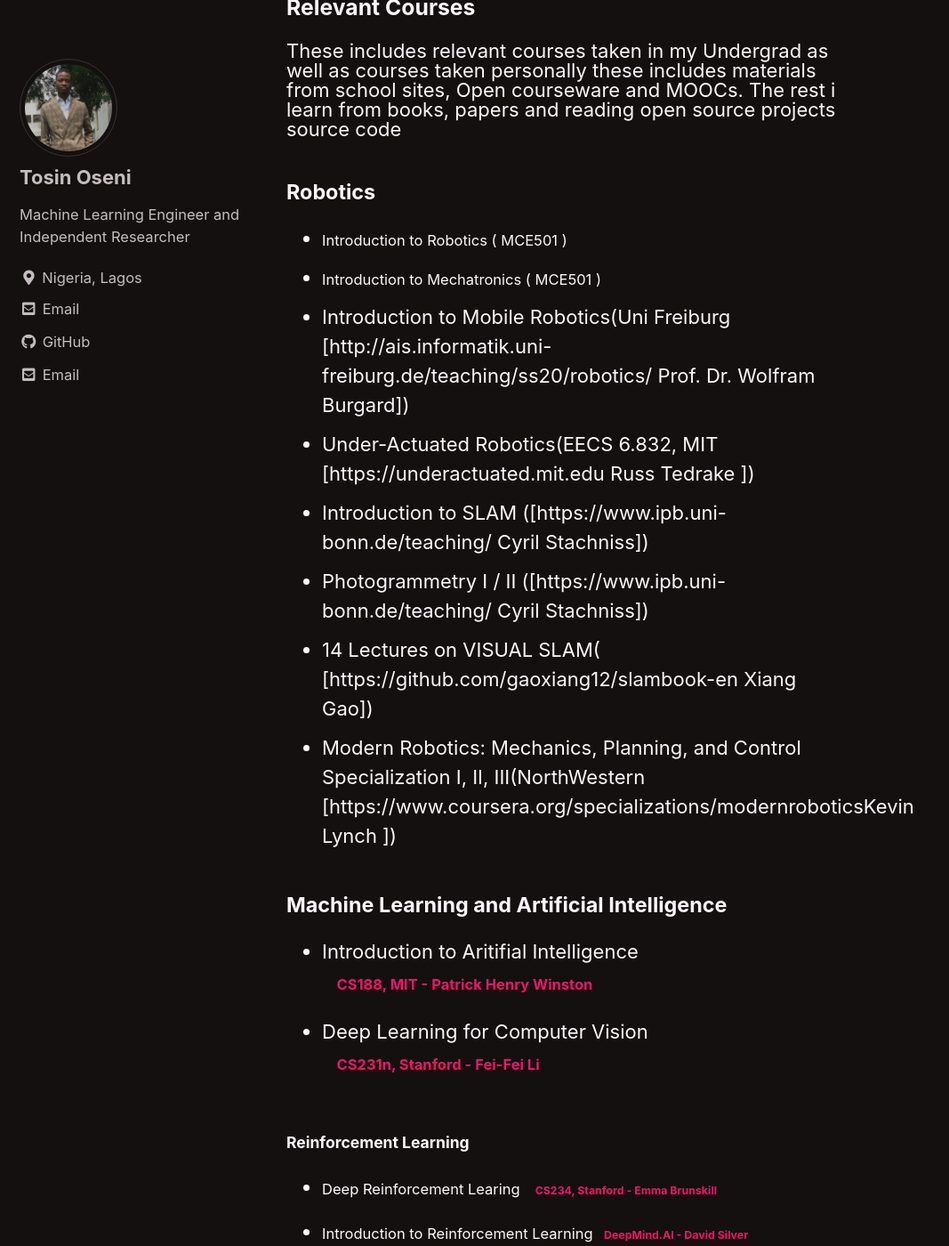
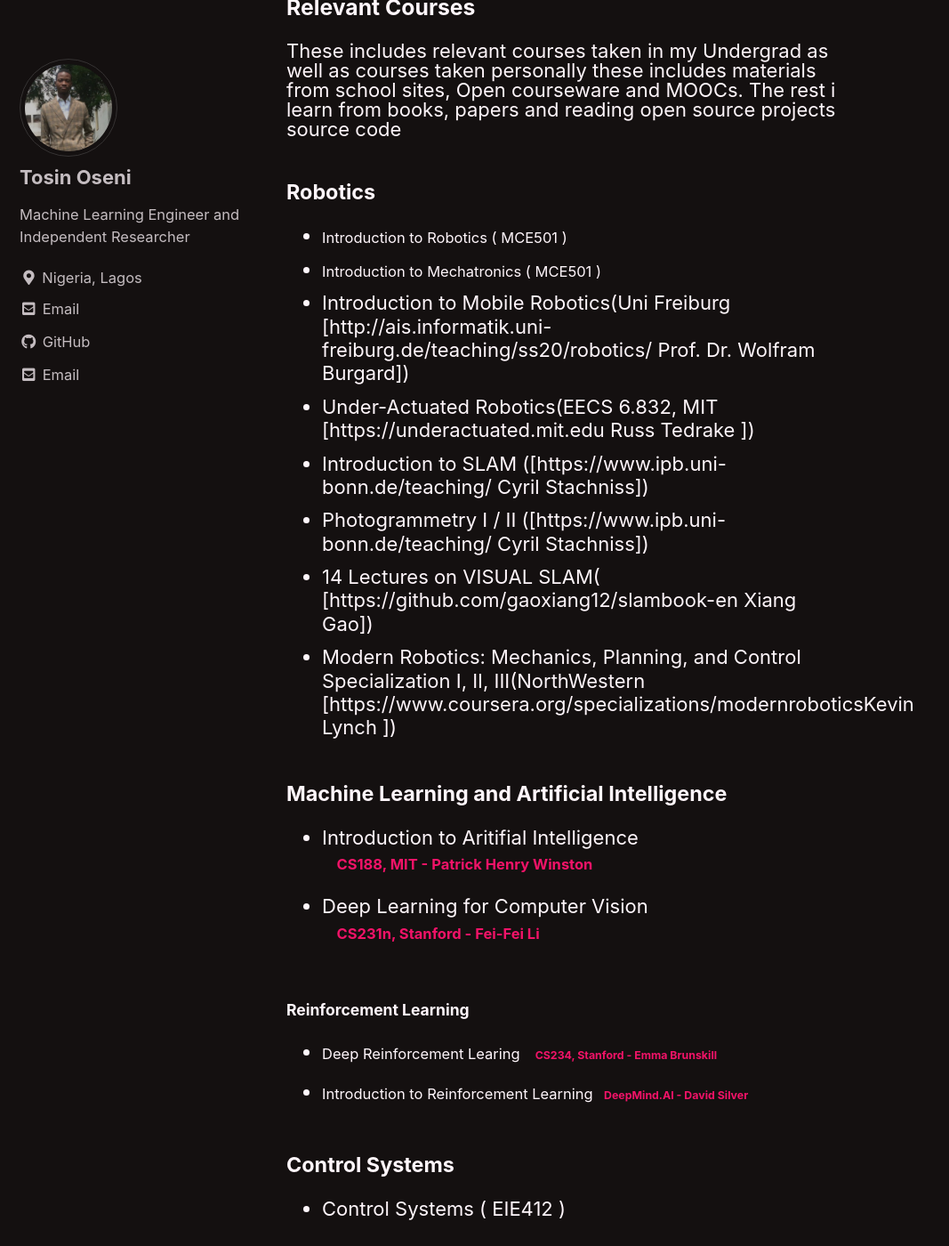
Before and after one commit to tohsin/tohsin.github.io, a Jekyll site: the page built from _pages/courses.md, in a window 1280 px wide and 1400 px high, scrolled down 201 px. Shown: the whole window at 89% size, without its empty margins (0-1067 px from the left). Built offline with Jekyll 4.4.1, drawn with Linux system fonts in a browser that asks for light colours; cached includes are drawn as plain includes; some of the changed text lies outside the part shown.

Commit message:
line spacing

```diff
--- a/_layouts/archive.html
+++ b/_layouts/archive.html
@@ -21,6 +21,7 @@
     {% unless page.header.overlay_color or page.header.overlay_image %}
       <h1 id="page-title" class="page__title">{{ page.title }}</h1>
     {% endunless %}
-    {{ content }}
+    <!-- {{ content }} -->
+    <div style="line-height: 1.2;">{{ content }}</div>
   </div>
 </div>
--- a/_pages/courses.md
+++ b/_pages/courses.md
@@ -44,7 +44,7 @@
 
 
 #### Computing
-- Computer & Computing I / II(MCE 321, MCE318)
+- Computer & Computing I / II (MCE 321, MCE318)
 - Applied Computer Programming I ( C\+\+ )(GCE 215)
 - Data Structures and Algorithms
 
```
